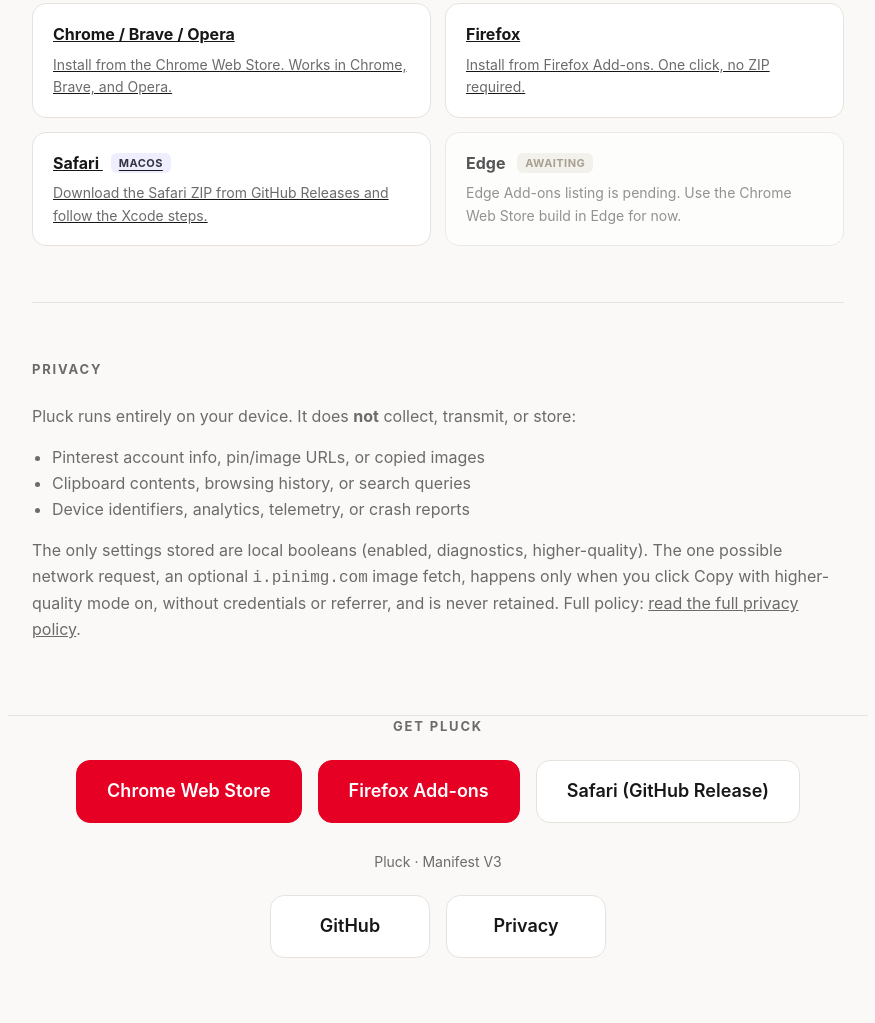
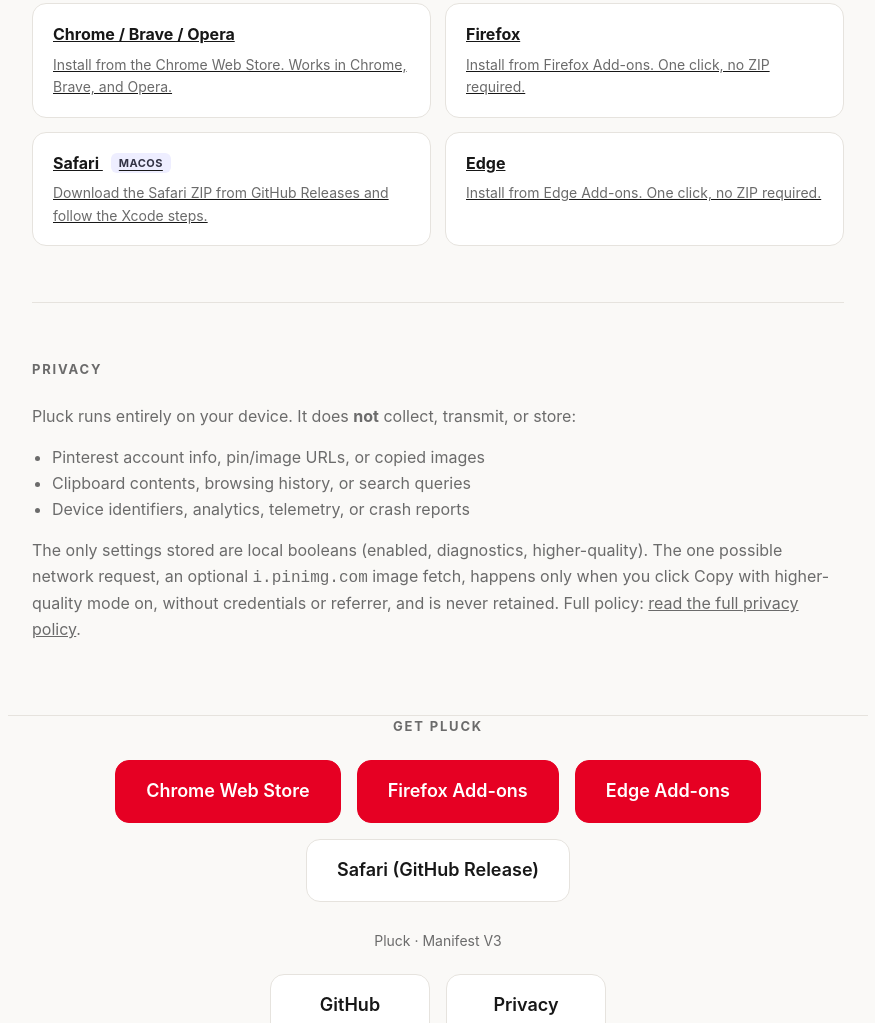
Before and after one commit to Bbrizly/pluck, a browser extension: page index.html in a window 1280 px wide. Shown: the part 1818-2841 px from the top of the page, without its empty margins (202-1077 px from the left). Before the commit the page ends 2776 px from the top, so only its background shows below. Drawn offline with Linux system fonts and the light colour scheme.

Commit message:
Add Edge store link and more footer space

```diff
--- a/index.html
+++ b/index.html
@@ -59,7 +59,7 @@
   .priv p{color:var(--muted)}
   .priv ul{color:var(--muted); padding-left:20px}
   #get-pluck{scroll-margin-top:24px}
-  footer{padding:56px 0 80px; text-align:center; border-top:1px solid var(--line)}
+  footer{padding:56px 0 120px; text-align:center; border-top:1px solid var(--line)}
   footer h2{font-size:13px; text-transform:uppercase; letter-spacing:.14em; color:var(--muted); margin:0 0 24px; font-weight:700}
   footer .meta{color:var(--muted); font-size:14px; margin:28px 0 22px}
   footer .links{display:flex; gap:16px; justify-content:center; flex-wrap:wrap}
@@ -133,10 +133,10 @@
         <h3>Safari <span class="badge">macOS</span></h3>
         <p>Download the Safari ZIP from GitHub Releases and follow the Xcode steps.</p>
       </a>
-      <div class="box pending">
-        <h3>Edge <span class="badge soon">awaiting</span></h3>
-        <p>Edge Add-ons listing is pending. Use the Chrome Web Store build in Edge for now.</p>
-      </div>
+      <a class="box" href="https://microsoftedge.microsoft.com/addons/detail/pluck/pgjackkhohlodkcjmmjhjepnifbbcmok">
+        <h3>Edge</h3>
+        <p>Install from Edge Add-ons. One click, no ZIP required.</p>
+      </a>
     </div>
   </section>
 
@@ -159,6 +159,7 @@
   <div class="links">
     <a class="primary" href="https://chromewebstore.google.com/detail/pluck/elfpnbkmeejlmmigamabibgofdkoadml">Chrome Web Store</a>
     <a class="primary" href="https://addons.mozilla.org/en-CA/firefox/addon/pinpluck/">Firefox Add-ons</a>
+    <a class="primary" href="https://microsoftedge.microsoft.com/addons/detail/pluck/pgjackkhohlodkcjmmjhjepnifbbcmok">Edge Add-ons</a>
     <a href="https://github.com/Bbrizly/pluck/releases">Safari (GitHub Release)</a>
   </div>
   <p class="meta">Pluck · Manifest V3</p>
```
Also changed, not shown: README.md.
